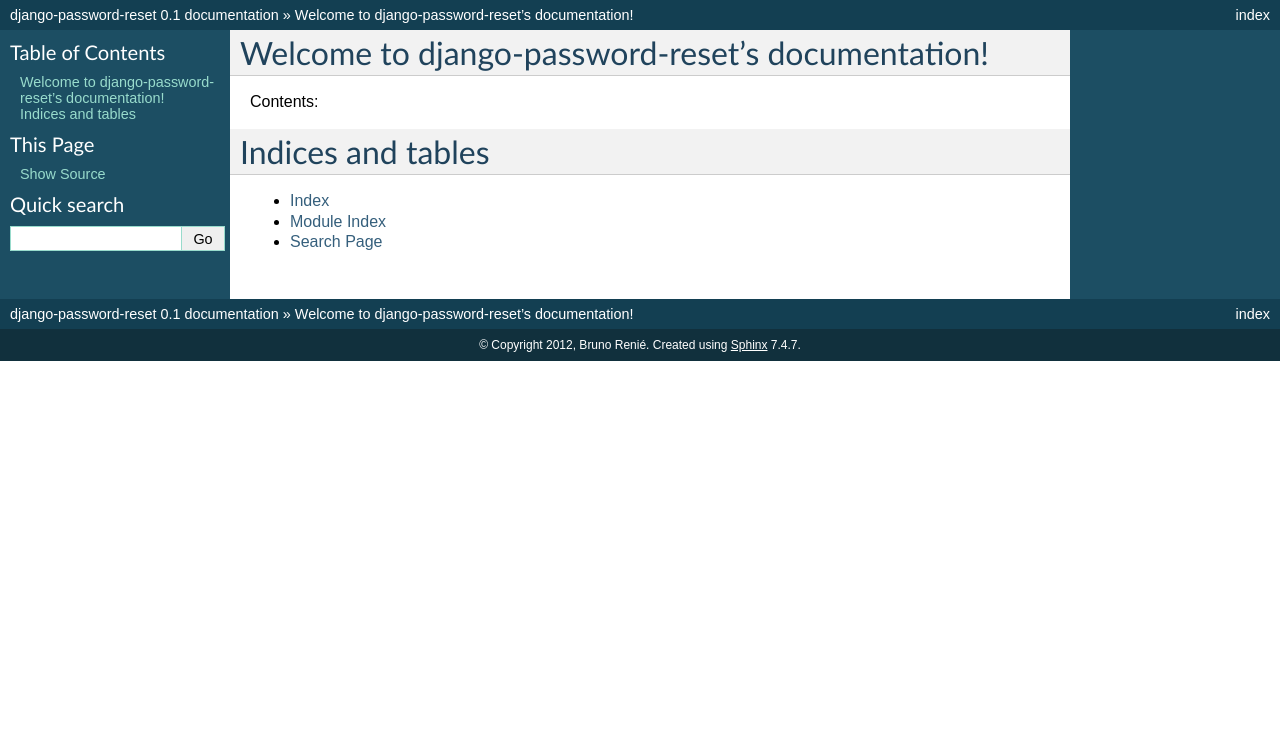
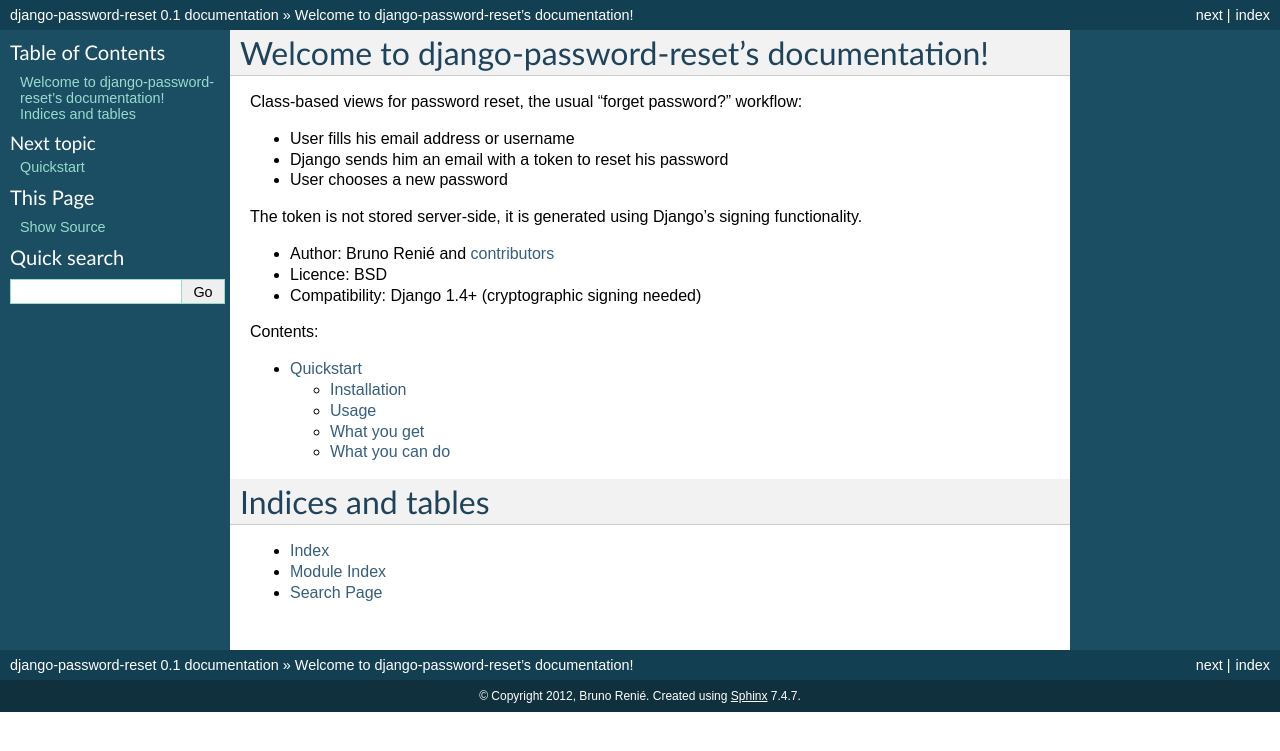
Before and after one commit to brutasse/django-password-reset, a Sphinx documentation site: the page built from docs/index.rst, in a window 1280 px wide. Shown: the top 751 px of the page. Built offline with Sphinx 7.4.7, drawn with Linux system fonts in a browser that asks for light colours.

Commit message:
Added basic docs and a quickstart page

```diff
--- a/docs/index.rst
+++ b/docs/index.rst
@@ -1,10 +1,27 @@
 Welcome to django-password-reset's documentation!
 =================================================
+
+Class-based views for password reset, the usual "forget password?" workflow:
+
+* User fills his email address or username
+* Django sends him an email with a token to reset his password
+* User chooses a new password
+
+The token is not stored server-side, it is generated using Django's signing
+functionality.
+
+* Author: Bruno Renié and `contributors`_
+* Licence: BSD
+* Compatibility: Django 1.4+ (cryptographic signing needed)
+
+.. _contributors: https://github.com/brutasse/django-password-reset/contributors
 
 Contents:
 
 .. toctree::
    :maxdepth: 2
+
+   quickstart
 
 
 Indices and tables
--- /dev/null
+++ b/docs/quickstart.rst
@@ -0,0 +1,46 @@
+Quickstart
+==========
+
+Installation
+------------
+
+Simple:
+
+* ``pip install django-password-reset``
+
+Usage
+-----
+
+Simple:
+
+* Add ``password_reset`` to your ``INSTALLED_APPS``
+
+* ``include('password_reset.urls')`` in your root ``urls.py``
+
+* Link to the password reset page: ``{% url "password_reset_recover" %}``
+
+* Create a ``password_reset/base.html`` template and adapt it to your site's
+  structure
+
+What you get
+------------
+
+* A `password reset` workflow with no data stored on the server, tokens are
+  signed and checked with your ``SECRET_KEY``.
+
+* The ability to look for your user's username or email address.
+
+* Password reset links that expire in two days (configurable).
+
+What you can do
+---------------
+
+* Use custom templates for everything: the email subject and body, the forms
+  and confirmation pages.
+
+* Use custom forms if you need something else than searching for username
+  `or` email, or search case-insensitively.
+
+* Use a custom salt or expiration time for tokens.
+
+See the next section.
```
